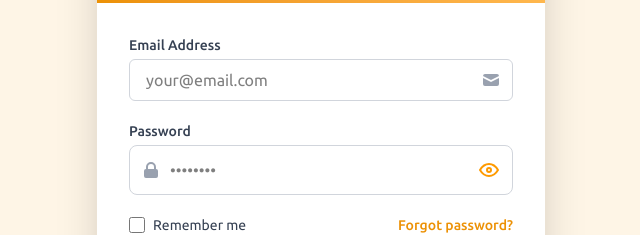
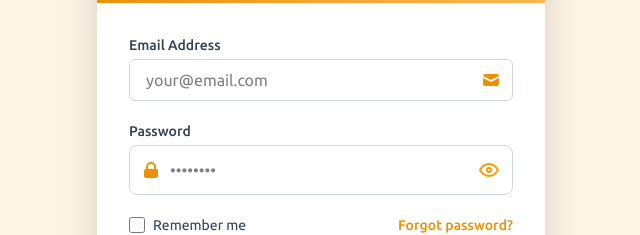
Before and after one commit to jncbhudiya/TravioGo, a Next.js app: page /login in a window 1280 px wide. Shown: the part 246-481 px from the top of the page, without its empty margins (319-959 px from the left). Built offline with nearby package versions, Linux system fonts and the light colour scheme.

Commit message:
Iocn Color Change

```diff
--- a/src/app/icon/page.tsx
+++ b/src/app/icon/page.tsx
@@ -736,7 +736,7 @@ export const ContactUsIcon = () => (
 
 export const Lock = () => (
   <svg
-    className="h-5 w-5 text-gray-400"
+    className="h-5 w-5 text-[#EC9105]"
     fill="currentColor"
     viewBox="0 0 20 20"
   >
@@ -750,7 +750,7 @@ export const Lock = () => (
 
 export const Email = () => (
   <svg
-    className="h-5 w-5 text-gray-400"
+    className="h-5 w-5 text-[#EC9105]"
     fill="currentColor"
     viewBox="0 0 20 20"
   >
```
